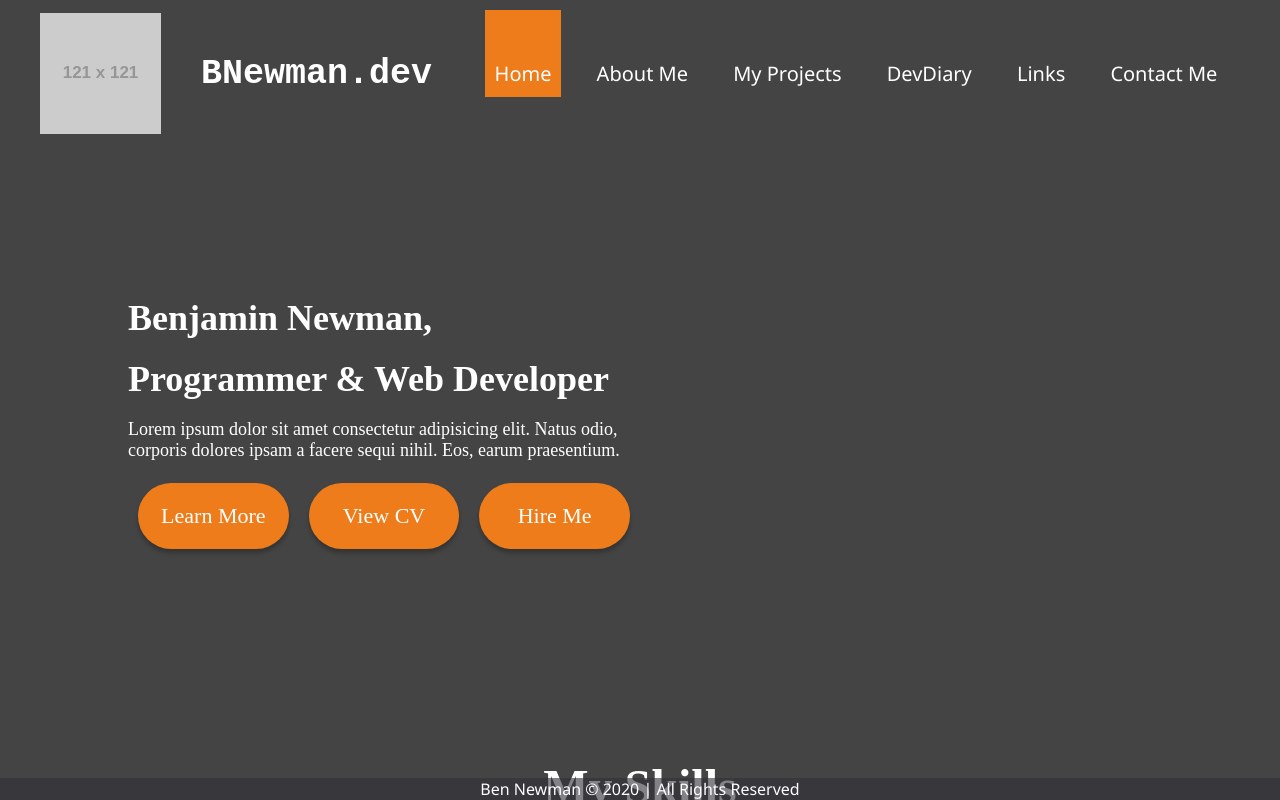
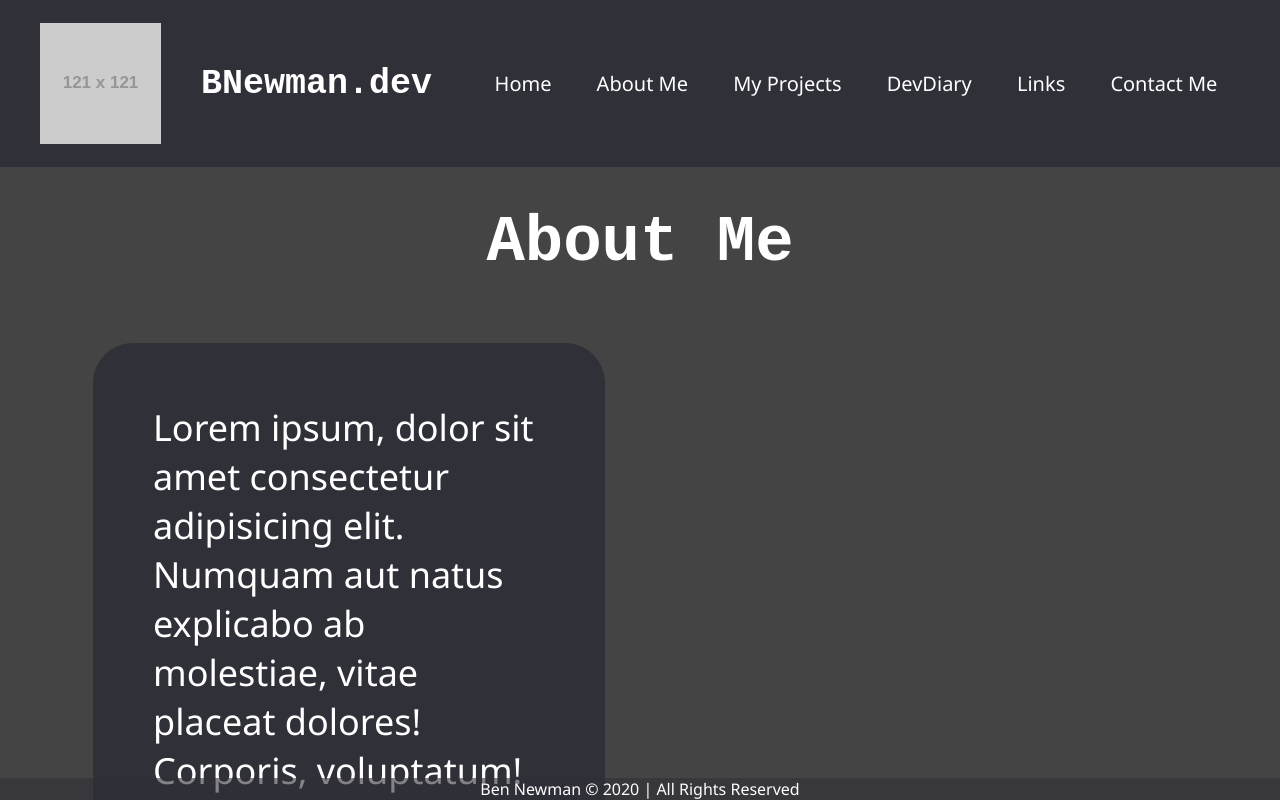
Before and after one commit to Ben-Newman-Dev/Website-V2, a React (Create React App) app in the folder react/bnewmandotdev/: page /about in a window 1280 px wide. Shown: the top 800 px of the page. Built offline with nearby package versions, Linux system fonts and the light colour scheme; a web font is replaced by a local one.

Commit message:
about-me

```diff
--- a/react/bnewmandotdev/src/App.js
+++ b/react/bnewmandotdev/src/App.js
@@ -1,9 +1,19 @@
 import Home from "./pages/Home";
+import AboutMe from "./pages/AboutMe";
+
+import { Switch, Route } from "react-router-dom";
 
 function App() {
 	return (
 		<div className="App">
-			<Home />
+			<Switch>
+				<Route path="/" exact>
+					<Home />
+				</Route>
+				<Route path="/about" exact>
+					<AboutMe />
+				</Route>
+			</Switch>
 		</div>
 	);
 }
--- /dev/null
+++ b/react/bnewmandotdev/src/Styles/aboutme/_about.scss
@@ -0,0 +1,35 @@
+.about-me-wrapper {
+	h1 {
+		color: white;
+		text-align: center;
+		font-size: 64px;
+		font-family: monospace;
+		margin-bottom: 8vh;
+		margin-top: 5vh;
+	}
+
+	.content-wrapper {
+		display: flex;
+		justify-content: space-around;
+		align-items: center;
+
+		.left {
+			width: 40%;
+
+			p {
+				font-size: 36px;
+				color: white;
+				font-family: "Segoe UI", Tahoma, Geneva, Verdana, sans-serif;
+				background-color: rgb(47, 48, 56);
+				padding: 60px;
+				border-radius: 40px;
+			}
+		}
+		img {
+			height: 517px;
+			width: 396px;
+			border-radius: 40px;
+			border: 9px solid #2f3038;
+		}
+	}
+}
--- a/react/bnewmandotdev/src/Styles/global/_navigation.scss
+++ b/react/bnewmandotdev/src/Styles/global/_navigation.scss
@@ -1,10 +1,11 @@
 .navigation-wrapper {
-	margin-top: 10px;
+	padding: 20px 0;
 	display: flex;
 	align-items: center;
 	justify-content: space-evenly;
 	color: white;
 	font-family: "Slabo 13px", serif;
+	background-color: rgb(47, 48, 56);
 
 	h1 {
 		font-family: monospace;
--- a/react/bnewmandotdev/src/Styles/homepage/styles.scss
+++ b/react/bnewmandotdev/src/Styles/homepage/styles.scss
@@ -8,16 +8,9 @@ body {
 	background-color: #444444;
 }
 
-.navigation-wrapper {
-	.link-wrapper {
-		.home {
-			background-color: #ef7c1a;
-		}
-	}
-}
-
 @import "./introduction";
 @import url("https://fonts.googleapis.com/css2?family=Slabo+13px&display=swap");
 @import "./myskills";
 @import "../global/navigation";
 @import "../global/footer";
+@import "../aboutme/about";
--- /dev/null
+++ b/react/bnewmandotdev/src/components/AboutMe/Main.jsx
@@ -0,0 +1,27 @@
+const Main = () => {
+	return (
+		<div className="about-me-wrapper">
+			<h1>About Me</h1>
+			<div className="content-wrapper">
+				<div className="left">
+					<p>
+						Lorem ipsum, dolor sit amet consectetur adipisicing elit. Numquam
+						aut natus explicabo ab molestiae, vitae placeat dolores! Corporis,
+						voluptatum! Veritatis molestias totam porro nisi ab delectus neque
+						reiciendis a accusamus deleniti adipisci soluta quidem voluptate
+						quo, maxime architecto ipsa similique sequi animi eaque tempora
+						doloribus repellendus non exercitationem! Cupiditate, voluptatem.
+						Placeat ad inventore distinctio corporis non! Sed, delectus itaque
+						nostrum exercitationem fugit enim, est hic consectetur atque
+						accusantium sapiente sequi dolorem culpa. Tempore aspernatur numquam
+						ad iste! Error esse magnam, voluptatum at cupiditate illum repellat
+						nesciunt maiores officiis aspernatur magni!
+					</p>
+				</div>
+				<img src="https://via.placeholder.com/224x133.png" alt="Ben Newman" />
+			</div>
+		</div>
+	);
+};
+
+export default Main;
--- a/react/bnewmandotdev/src/components/Global/Navigation.jsx
+++ b/react/bnewmandotdev/src/components/Global/Navigation.jsx
@@ -1,4 +1,4 @@
-const Navigation = (activePage) => {
+const Navigation = () => {
 	return (
 		<div className="navigation-wrapper">
 			<img src="https://via.placeholder.com/121x121.png" alt="Logo" />
@@ -7,7 +7,7 @@ const Navigation = (activePage) => {
 				<a className="home" href="/">
 					Home
 				</a>
-				<a className="about" href="/">
+				<a className="about" href="/about">
 					About Me
 				</a>
 				<a className="projects" href="/">
--- a/react/bnewmandotdev/src/index.js
+++ b/react/bnewmandotdev/src/index.js
@@ -2,10 +2,13 @@ import React from "react";
 import ReactDOM from "react-dom";
 import App from "./App";
 import reportWebVitals from "./reportWebVitals";
+import { BrowserRouter } from "react-router-dom";
 
 ReactDOM.render(
 	<React.StrictMode>
-		<App />
+		<BrowserRouter>
+			<App />
+		</BrowserRouter>
 	</React.StrictMode>,
 	document.getElementById("root")
 );
--- /dev/null
+++ b/react/bnewmandotdev/src/pages/AboutMe.jsx
@@ -0,0 +1,15 @@
+import Main from "../components/AboutMe/Main";
+import Footer from "../components/Global/Footer";
+import Navigation from "../components/Global/Navigation";
+
+const AboutMe = () => {
+	return (
+		<>
+			<Navigation />
+			<Main />
+			<Footer />
+		</>
+	);
+};
+
+export default AboutMe;
--- a/react/bnewmandotdev/src/pages/Home.jsx
+++ b/react/bnewmandotdev/src/pages/Home.jsx
@@ -9,7 +9,7 @@ const Home = () => {
 	// const [activePage, setActivePage] = useState("Home");
 	return (
 		<>
-			<Navigation activePage="Home" />
+			<Navigation />
 			<Introduction />
 			<MySkills />
 			<Footer />
```
